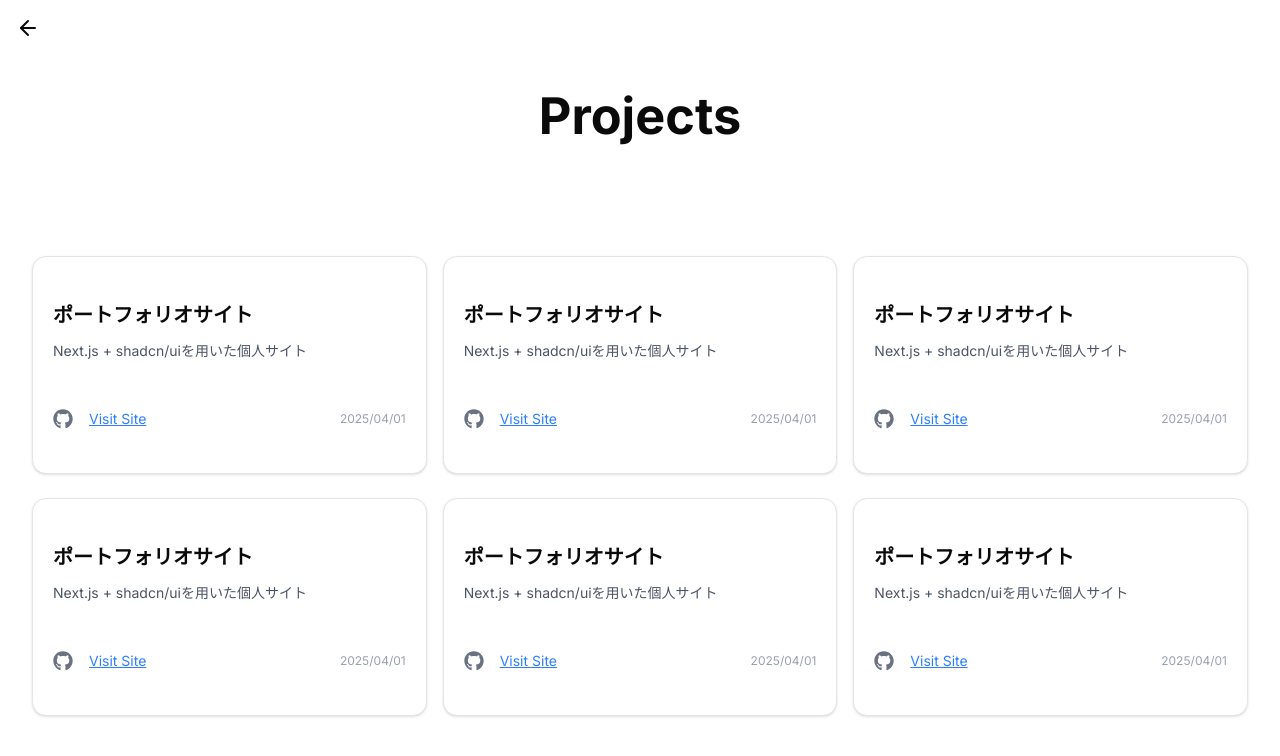
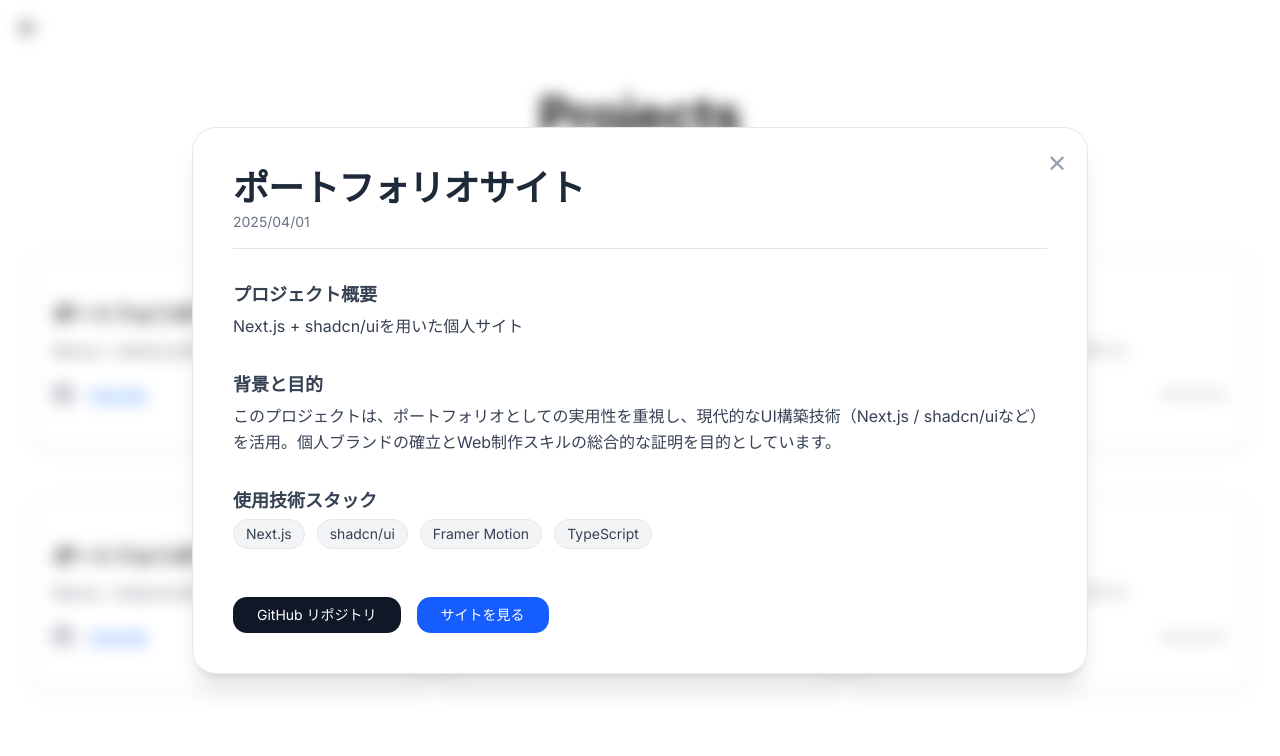
Before and after one commit to Mintostar/portfolio-app, a Next.js app: page /projects in a window 1280 px wide. Both pictures are taken after a click on the element 229 px from the left and 341 px from the top of the page. Shown: the top 756 px of the page. Built offline with nearby package versions, Linux system fonts and the light colour scheme.

Commit message:
- モーダルを追加。まだ一つのプロジェクトにしか対応していない。
Note: コード長くなってきたからそろそろ分けたい

```diff
--- a/app/projects/page.tsx
+++ b/app/projects/page.tsx
@@ -4,7 +4,7 @@ import { useState, useEffect } from "react";
 import { Typewriter } from "react-simple-typewriter";
 import { ProjectCard } from "@/components/ProjectCard";
 import { BackButton } from "@/components/BackButton";
-import { motion } from "framer-motion";
+import { motion, AnimatePresence } from "framer-motion";
 
 const projects = [
   {
@@ -54,11 +54,34 @@ const projects = [
 
 export default function ProjectsPage() {
   const [typingDone, setTypingDone] = useState(false);
+  const [selectedProject, setSelectedProject] = useState<{
+    title: string;
+    description: string;
+    githubUrl: string;
+    siteUrl: string;
+    date: string;
+  } | null>(null);
 
   useEffect(() => {
     const timer = setTimeout(() => setTypingDone(true), 2500);
     return () => clearTimeout(timer);
   }, []);
+
+  interface Project {
+    title: string;
+    description: string;
+    githubUrl: string;
+    siteUrl: string;
+    date: string;
+  }
+
+  const handleCardClick = (project: Project) => {
+    setSelectedProject(project);
+  };
+
+  const handleCloseModal = () => {
+    setSelectedProject(null);
+  };
 
   return (
     <main className="relative min-h-screen px-4 py-8">
@@ -90,14 +113,105 @@ export default function ProjectsPage() {
         {typingDone && "Projects"}
       </motion.h1>
 
-
       {typingDone && (
         <section className="mt-[200px] px-4 grid grid-cols-1 sm:grid-cols-2 lg:grid-cols-3 gap-x-4 gap-y-6">
           {projects.map((project, i) => (
-            <ProjectCard key={i} project={project} index={i} />
+            <div key={i} onClick={() => handleCardClick(project)}>
+              <ProjectCard project={project} index={i} />
+            </div>
           ))}
         </section>
       )}
+
+      {/* 詳細モーダル */}
+      <AnimatePresence>
+        {selectedProject && (
+          <motion.div
+            className="fixed inset-0 bg-opacity-50 backdrop-blur-sm flex items-center justify-center z-50"
+            initial={{ opacity: 0 }}
+            animate={{ opacity: 1 }}
+            exit={{ opacity: 0 }}
+            onClick={handleCloseModal}
+          >
+            <motion.div
+              className="bg-white rounded-3xl shadow-xl p-10 max-w-4xl w-full relative overflow-y-auto max-h-[90vh] border border-gray-200"
+              initial={{ scale: 0.9, opacity: 0 }}
+              animate={{ scale: 1, opacity: 1 }}
+              exit={{ scale: 0.9, opacity: 0 }}
+              transition={{ duration: 0.35, ease: 'easeOut' }}
+              onClick={(e) => e.stopPropagation()}
+            >
+              <button
+                onClick={handleCloseModal}
+                className="absolute top-5 right-5 text-gray-400 hover:text-gray-600 text-2xl transition"
+                aria-label="閉じる"
+              >
+                ✕
+              </button>
+
+              <div className="space-y-8">
+                {/* ヘッダー */}
+                <div className="border-b pb-4">
+                  <h2 className="text-4xl font-extrabold tracking-tight text-gray-800">{selectedProject.title}</h2>
+                  <p className="text-sm text-gray-500 mt-1">{selectedProject.date}</p>
+                </div>
+
+                {/* 概要セクション */}
+                <section>
+                  <h3 className="text-lg font-semibold text-gray-700 mb-1">プロジェクト概要</h3>
+                  <p className="text-gray-700 leading-relaxed text-[16px]">
+                    {selectedProject.description}
+                  </p>
+                </section>
+
+                {/* 制作背景 */}
+                <section>
+                  <h3 className="text-lg font-semibold text-gray-700 mb-1">背景と目的</h3>
+                  <p className="text-gray-700 text-[16px] leading-relaxed">
+                    このプロジェクトは、ポートフォリオとしての実用性を重視し、現代的なUI構築技術（Next.js / shadcn/uiなど）を活用。個人ブランドの確立とWeb制作スキルの総合的な証明を目的としています。
+                  </p>
+                </section>
+
+                {/* 使用技術 */}
+                <section>
+                  <h3 className="text-lg font-semibold text-gray-700 mb-1">使用技術スタック</h3>
+                  <ul className="flex flex-wrap gap-3">
+                    {["Next.js", "shadcn/ui", "Framer Motion", "TypeScript"].map((tech, index) => (
+                      <li
+                        key={index}
+                        className="bg-gray-100 text-gray-700 text-sm px-3 py-1 rounded-full border border-gray-200"
+                      >
+                        {tech}
+                      </li>
+                    ))}
+                  </ul>
+                </section>
+
+                {/* 外部リンク */}
+                <section className="flex flex-col sm:flex-row gap-4 pt-4">
+                  <a
+                    href={selectedProject.githubUrl}
+                    target="_blank"
+                    rel="noopener noreferrer"
+                    className="bg-gray-900 hover:bg-gray-800 text-white px-6 py-2 rounded-xl text-sm text-center transition"
+                  >
+                    GitHub リポジトリ
+                  </a>
+                  <a
+                    href={selectedProject.siteUrl}
+                    target="_blank"
+                    rel="noopener noreferrer"
+                    className="bg-blue-600 hover:bg-blue-500 text-white px-6 py-2 rounded-xl text-sm text-center transition"
+                  >
+                    サイトを見る
+                  </a>
+                </section>
+              </div>
+            </motion.div>
+
+          </motion.div>
+        )}
+      </AnimatePresence>
     </main>
   );
 }
```
